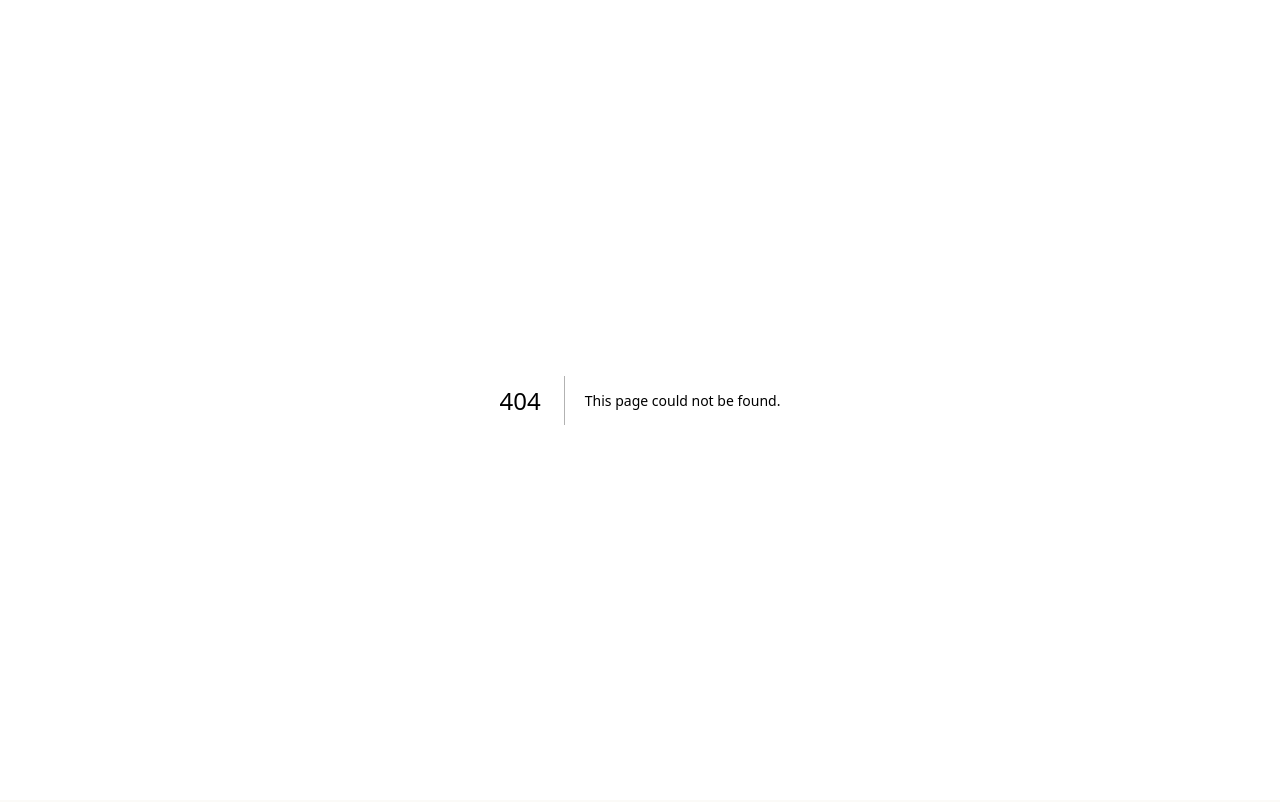
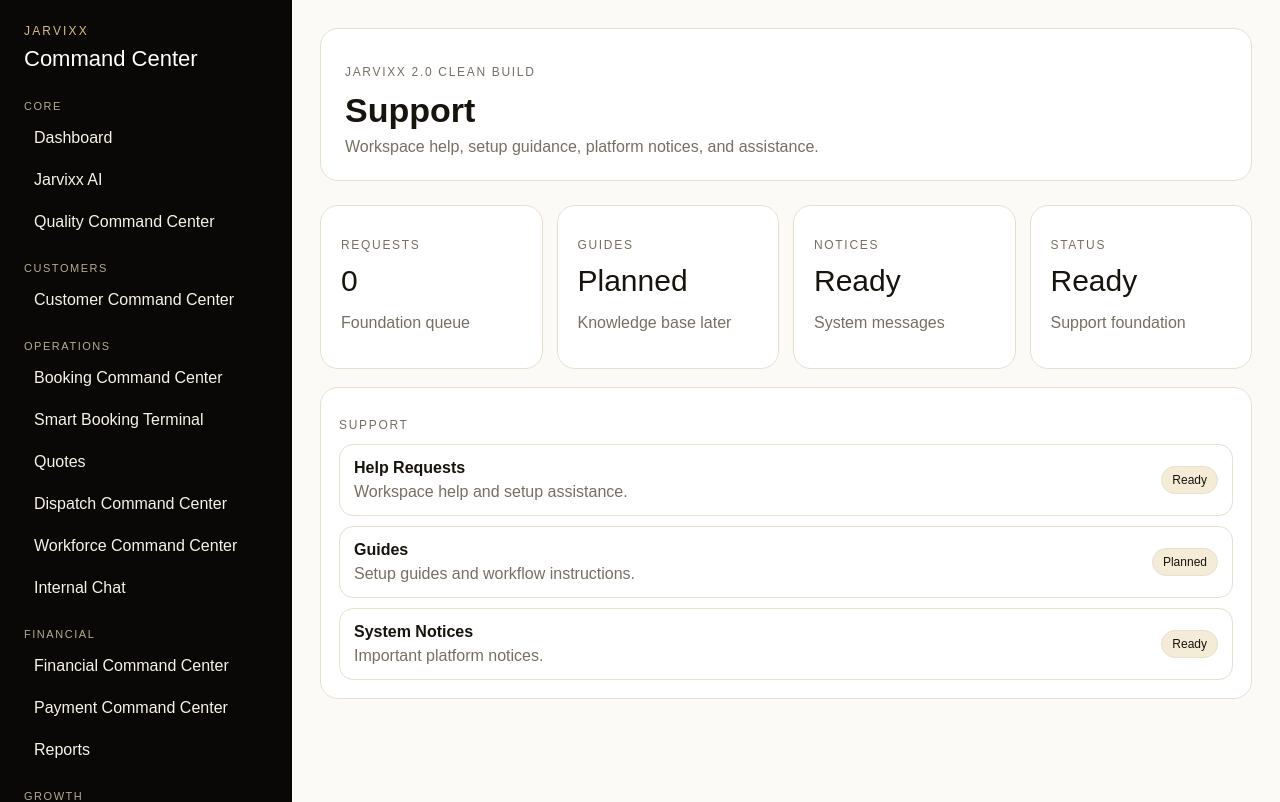
Before and after one commit to 360jarvis/JARVISV4, a Next.js app: page /app/support in a window 1280 px wide. Before the commit this address had no page. Shown: the top 802 px of the page. Built offline with nearby package versions, Linux system fonts and the light colour scheme.

Commit message:
Connect Support route

```diff
--- /dev/null
+++ b/app/app/support/page.tsx
@@ -0,0 +1,6 @@
+import AppShell from '../../../components/AppShell';
+import SupportCenter from '../../../components/SupportCenter';
+
+export default function SupportPage() {
+  return <AppShell title="Support" subtitle="Workspace help, setup guidance, platform notices, and assistance."><SupportCenter /></AppShell>;
+}
```
